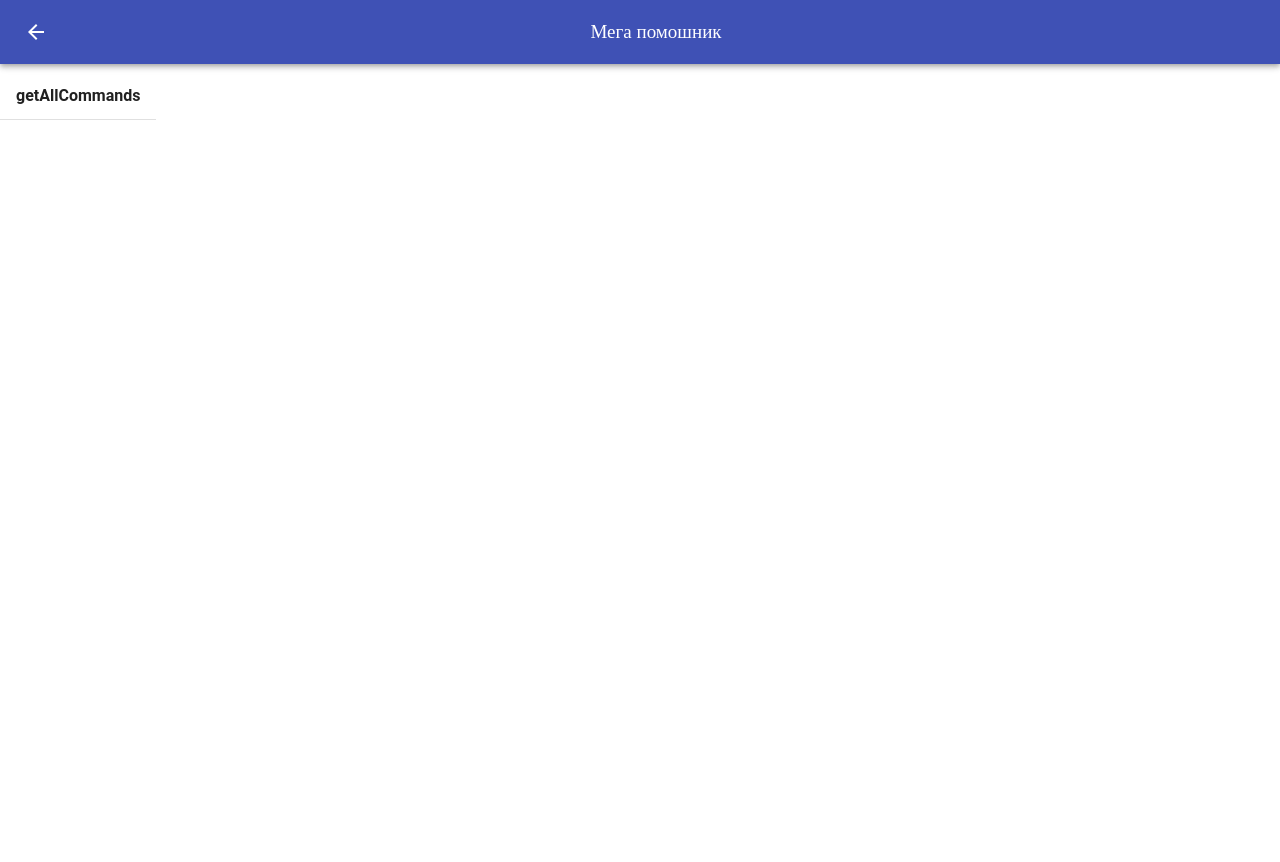
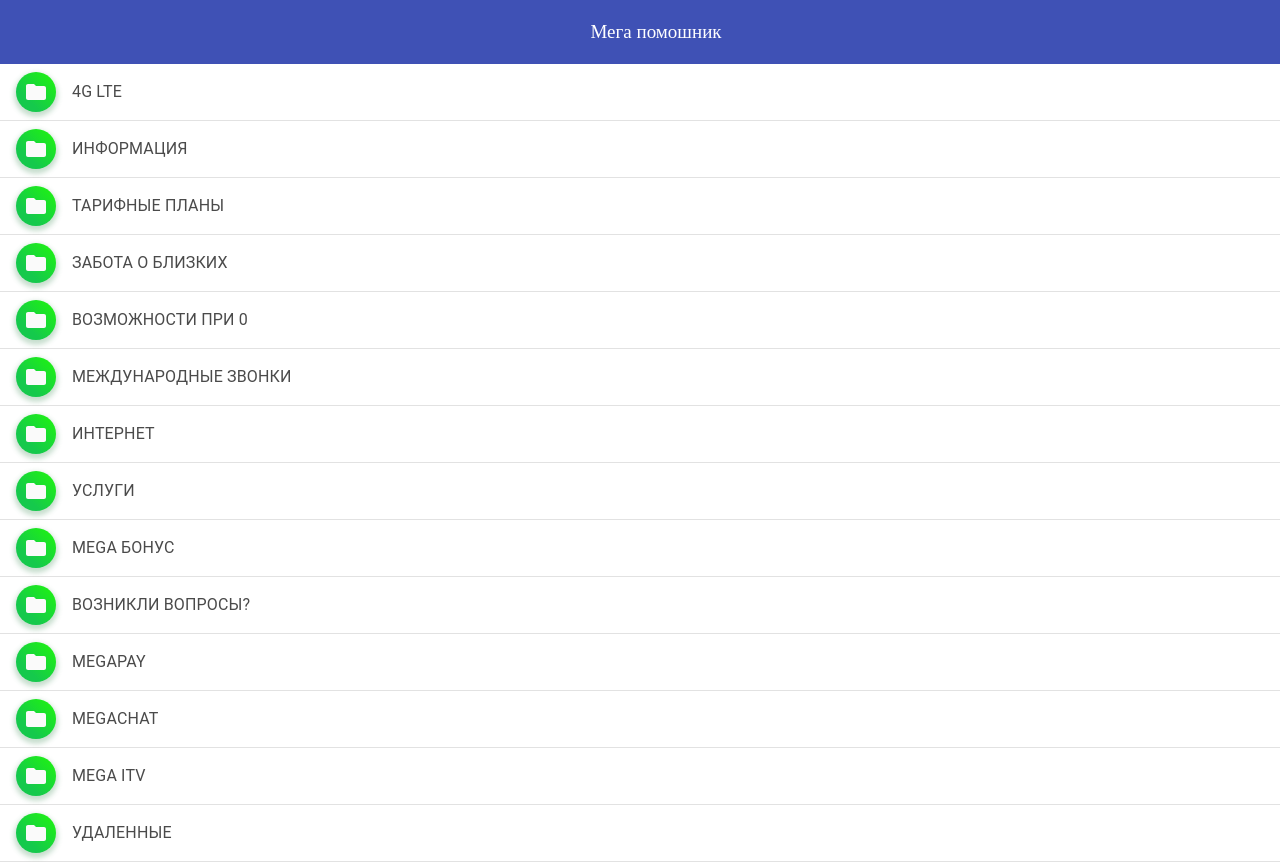
Before and after one commit to nurkan2313/mega-pomowhsnik, a React app: page / in a window 1280 px wide. Before the commit the page ends 800 px from the top, so only its background shows below. Built offline with nearby package versions, Linux system fonts and the light colour scheme.

Commit message:
change header

```diff
--- a/package.json
+++ b/package.json
@@ -18,6 +18,7 @@
     "prop-types": "15.6.0",
     "react": "^16.8.6",
     "react-dom": "^16.8.6",
+    "react-media": "^1.9.2",
     "react-redux": "5.0.6",
     "react-router-dom": "4.2.2",
     "react-scripts": "3.0.1",
--- a/src/components/App.css
+++ b/src/components/App.css
@@ -95,3 +95,9 @@
     font-size:16px;
     font-family: Roboto, sans-serif;
 }
+
+@media(min-width: 780px){
+    .makeStyles-searchIcon-3 {
+        left: 20%;
+    }
+  }
--- a/src/components/Header.js
+++ b/src/components/Header.js
@@ -1,11 +1,14 @@
 import React from 'react';
-import { makeStyles } from '@material-ui/core/styles';
 import { withRouter } from 'react-router-dom';
 import { Link } from 'react-router-dom';
+import Media from 'react-media';
+
+import { makeStyles } from '@material-ui/core/styles';
 import AppBar from '@material-ui/core/AppBar';
 import Toolbar from '@material-ui/core/Toolbar';
 import { fade } from '@material-ui/core/styles/colorManipulator';
 import ArrowBack from '@material-ui/icons/ArrowBack';
+
 
 const useStyles = makeStyles(theme => ({
   grow: {
@@ -29,7 +32,8 @@
     display: 'flex',
     alignItems: 'center',
     justifyContent: 'center',
-    left: '45%'
+    left: '45%',
+
   },
 }));
 
@@ -38,21 +42,28 @@
   length < 4 ? push('/') : goBack();
 };
 
+function arrow(props) {
+  const { location: { pathname } } = props
+  return pathname === '/' ? '' : <ArrowBack onClick={() => _handleClick(props)}/>
+}
+
 function Header(props) {
   const classes = useStyles();
 
   return (
     <div className={classes.grow}>
       <div className={classes.search}>
-      <AppBar position="static" c>
+
+          <AppBar position="static">
             <Toolbar >
-              <ArrowBack onClick={() => _handleClick(props)}/>
+                  {arrow(props)}
                   <div className={classes.searchIcon}>
                     <Link to="/" className='main-link'> Мега помошник </Link>
                   </div>
               <div className={classes.grow} />
             </Toolbar>
           </AppBar>
+
       </div>
     </div>
   );
--- a/src/components/MainContainer.js
+++ b/src/components/MainContainer.js
@@ -1,10 +1,41 @@
 import React, { PureComponent } from 'react';
 import { Link } from 'react-router-dom';
-import Divider from 'material-ui/Divider';
-import { List, ListItem } from 'material-ui/List';
+
+import ListItem from '@material-ui/core/ListItem';
+import ListItemText from '@material-ui/core/ListItemText';
+import Divider from '@material-ui/core/Divider';
+
+import ListItemAvatar from '@material-ui/core/ListItemAvatar';
+import Avatar from '@material-ui/core/Avatar';
+import Folder from '@material-ui/icons/Folder';
+
 import data from '../data/MegaPomoshnik';
 import { connect } from 'react-redux';
 import { itemsFetchData } from '../redux/action';
+
+
+const Tree = (data) => (
+    data.data[0].result.map((res, index) =>
+    <ListItem key={index}>
+      <ListItemAvatar >
+          <Avatar className='info-bg'>
+            <Folder />
+          </Avatar>
+      </ListItemAvatar>
+      <Link
+        to={{
+              pathname: `/detail/${res.id}/${res.text}`,
+              state: {
+                  detail: res
+              }
+            }}
+          style={{ textDecoration: 'none', textTransform: 'uppercase', color: '#6a6a6b' }}>
+              <ListItemText primary={res.text}  />
+      </Link>
+      <Divider />
+    </ListItem>
+  )
+);
 
 class MainContainer extends PureComponent {
 
@@ -19,25 +50,7 @@
     render() {
         return (
         <div>
-            <List className="list-services">
-            {this.state.data.map((res, index) => (
-                <Link
-                to={{
-                    pathname: `/info/${res.tid}/${res.method}`,
-                    state: {
-                        detail: res
-                    }
-                }}
-                style={{ textDecoration: 'none' }}
-                key={index}
-                >
-                <ListItem>
-                    <strong>{res.method}</strong>
-                </ListItem>
-                <Divider />
-                </Link>
-            ))}
-            </List>
+            <Tree data={this.state.data}  />
         </div>
     );
   }
```
Also changed, not shown: 1 other file. Lines whose indentation alone changed are shown as unchanged.
